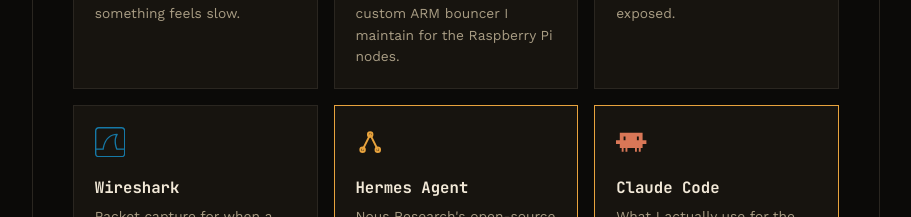
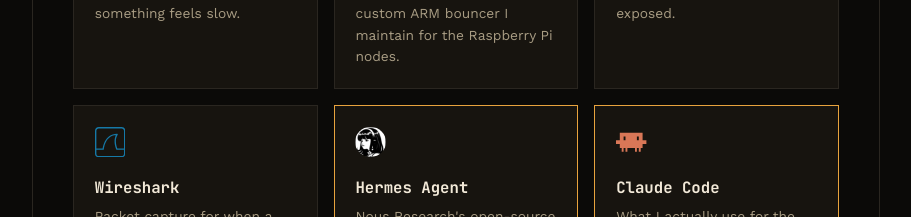
Before and after one commit to mattia-giovannini/homelab, a plain HTML site: page index.html in a window 1280 px wide. Shown: the part 1060-1277 px from the top of the page, without its empty margins (184-1095 px from the left). Drawn offline with nearby package versions, Linux system fonts and the light colour scheme.

Commit message:
Use Hermes Agent's official icon
Sourced from hermes-agent.nousresearch.com's own favicon endpoint
(confirmed against their official OG banner asset on the same
domain) rather than the unrelated "Hermes" brand in Simple Icons.

```diff
--- a/index.html
+++ b/index.html
@@ -101,12 +101,7 @@
             </article>
 
             <article class="tool tool--agent">
-              <svg class="tool__icon" viewBox="0 0 32 32" fill="none" xmlns="http://www.w3.org/2000/svg">
-                <circle cx="8" cy="24" r="2.4" stroke="currentColor" stroke-width="2"/>
-                <circle cx="24" cy="24" r="2.4" stroke="currentColor" stroke-width="2"/>
-                <circle cx="16" cy="8" r="2.4" stroke="currentColor" stroke-width="2"/>
-                <path d="M8 24l8-16 8 16" stroke="currentColor" stroke-width="2" stroke-linecap="round"/>
-              </svg>
+              <img class="tool__icon tool__icon--round" src="logos/hermes-agent.png" alt="Hermes Agent" width="32" height="32" />
               <h3>Hermes Agent</h3>
               <p>Nous Research's open-source agent platform. Scoped, read-only access to service status and logs — not free rein.</p>
             </article>
--- a/style.css
+++ b/style.css
@@ -189,6 +189,10 @@ p {
   margin-bottom: 0.9rem;
 }
 
+.tool__icon--round {
+  border-radius: 50%;
+}
+
 .tool--agent {
   border-color: var(--amber);
 }
```
Also changed, not shown: logos/hermes-agent.png (added).
